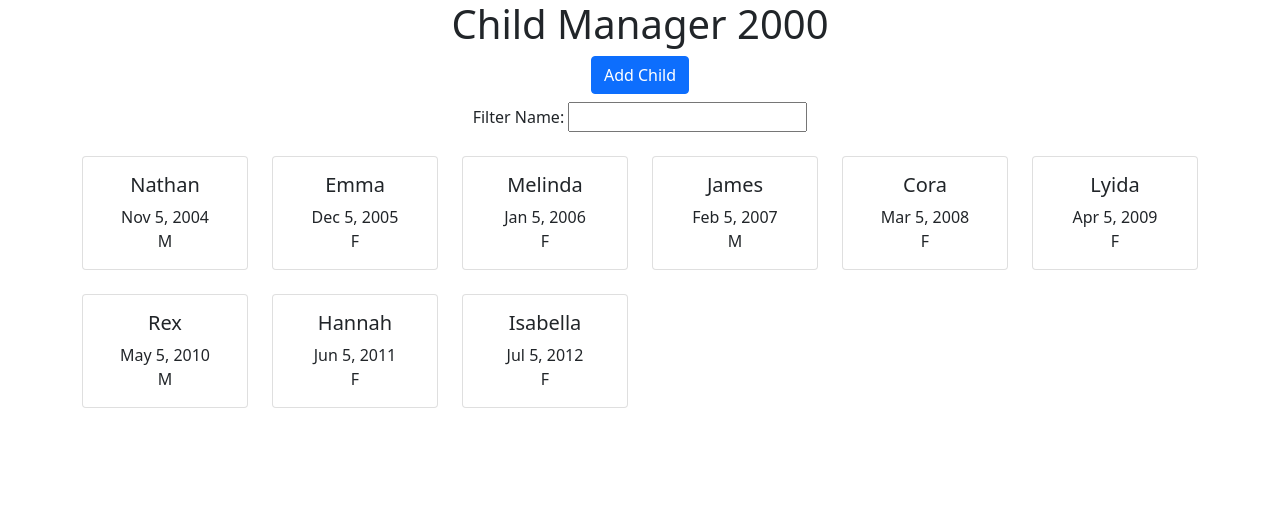
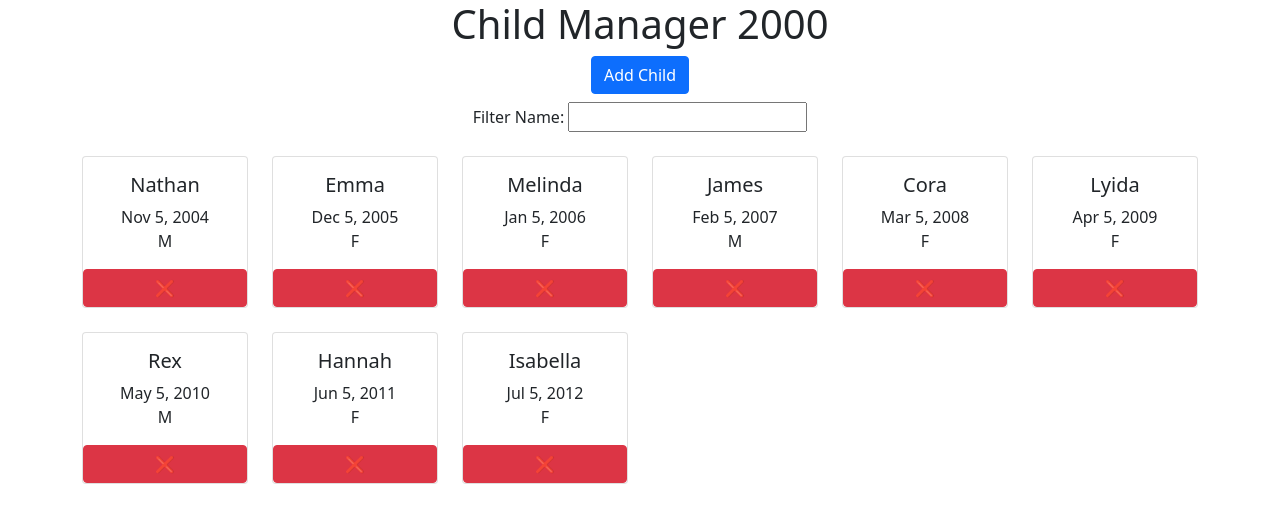
Before and after one commit to snow-jallen/react_playground1, a React (Create React App) app: page / in a window 1280 px wide. Shown: the top 522 px of the page. Built offline with nearby package versions, Linux system fonts and the light colour scheme.

Commit message:
Fix filtering, add button to remove

```diff
--- a/src/components/AddChild.js
+++ b/src/components/AddChild.js
@@ -7,7 +7,8 @@ const AddChild = ({ childUpdated }) => {
   const [enteredData, setEnteredData] = useState({
     name: 'New Child Name',
     birthdate: '2021-01-01',
-    gender: 'F'
+    gender: 'F',
+    id: Date.now()
   });
 
   const nameChangeHandler = (event) => setEnteredData((prevState) => ({ ...prevState, name: event.target.value }));
@@ -20,7 +21,8 @@ const AddChild = ({ childUpdated }) => {
     setEnteredData({
       name: '[added]',
       birthdate: '2021-01-01',
-      gender: 'M'
+      gender: 'M',
+      id: Date.now()
     })
     setShowForm(false);
   }
--- a/src/components/Child.js
+++ b/src/components/Child.js
@@ -1,4 +1,5 @@
-const Child = ({ child }) => {
+const Child = ({ child, removeChild }) => {
+
     return (
         <div className="col-sm-6 col-md-4 col-lg-3 col-xl-2 mt-4">
             <div className="card h-100" >
@@ -7,6 +8,8 @@ const Child = ({ child }) => {
                     <div className="card-text">{child.birthdate.toLocaleString('en-US', { dateStyle: 'medium' })}</div>
                     <div className="card-text">{child.gender}</div>
                 </div>
+
+                <button className="btn btn-danger" onClick={()=>removeChild(child)}>❌</button>
             </div>
         </div>
     );
--- a/src/components/ChildList.js
+++ b/src/components/ChildList.js
@@ -1,6 +1,6 @@
 import {Child} from './Child'
 
-const ChildList = ({children}) => {
+const ChildList = ({children, removeChild}) => {
 
     if (children.length === 0)
         return <div>No matches found.</div>;
@@ -8,7 +8,7 @@ const ChildList = ({children}) => {
     return (
         <div className="container">
             <div className="row">
-                {children.map((c) => <Child child={c} key={c.id} />)}
+                {children.map((c) => <Child child={c} key={c.id} removeChild={removeChild} />)}
             </div>
         </div>
     );
--- a/src/components/Family.js
+++ b/src/components/Family.js
@@ -11,27 +11,40 @@ const Family = ({ children }) => {
     const childUpdatedHandler = (newChild) => {
         console.log('Adding new child')
         console.log(newChild);
-        setSavedChildren((currentChildren) => [...currentChildren, newChild])
-        filterChangedHandler(filterText);
+
+        setSavedChildren((currentChildren) => {
+            const saved = [...currentChildren, newChild]
+            filterChangedHandler(filterText, saved)
+            return saved
+        })
+        //can't filter here because setSavedChildren may not have run yet.
     }
 
-    const filterChangedHandler = (newFilterText) => {
+    const filterChangedHandler = (newFilterText, children = savedChildren) => {
         console.log(`User trying to set filter to ${newFilterText}`)
         setFilterText(newFilterText);
         if (newFilterText.length === 0) {
-            setFilteredChildren(savedChildren)
+            setFilteredChildren(children)
         } else {
-            setFilteredChildren(savedChildren.filter(c =>
+            setFilteredChildren(children.filter(c =>
                 c.name.toLocaleLowerCase().indexOf(newFilterText.toLocaleLowerCase()) !== -1)
             )
         }
+    }
+
+    const removeChild = (childToRemove) => {
+        setSavedChildren((currentChildren) => {
+            const children = currentChildren.filter(c => c.id !== childToRemove.id)
+            filterChangedHandler(filterText, children)
+            return children
+        })
     }
 
     return (
         <div>
             <AddChild childUpdated={childUpdatedHandler} />
             <ChildFilter filterChanged={filterChangedHandler} initialFilterValue={filterText} />
-            <ChildList children={filteredChildren} />
+            <ChildList children={filteredChildren} removeChild={removeChild} />
         </div>
     );
 }
```
